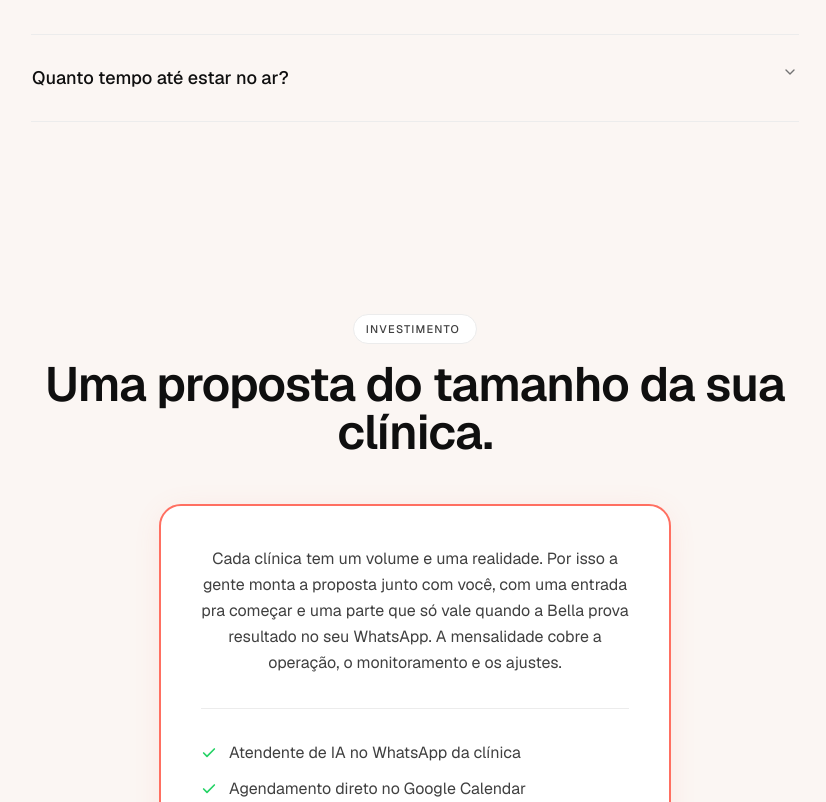
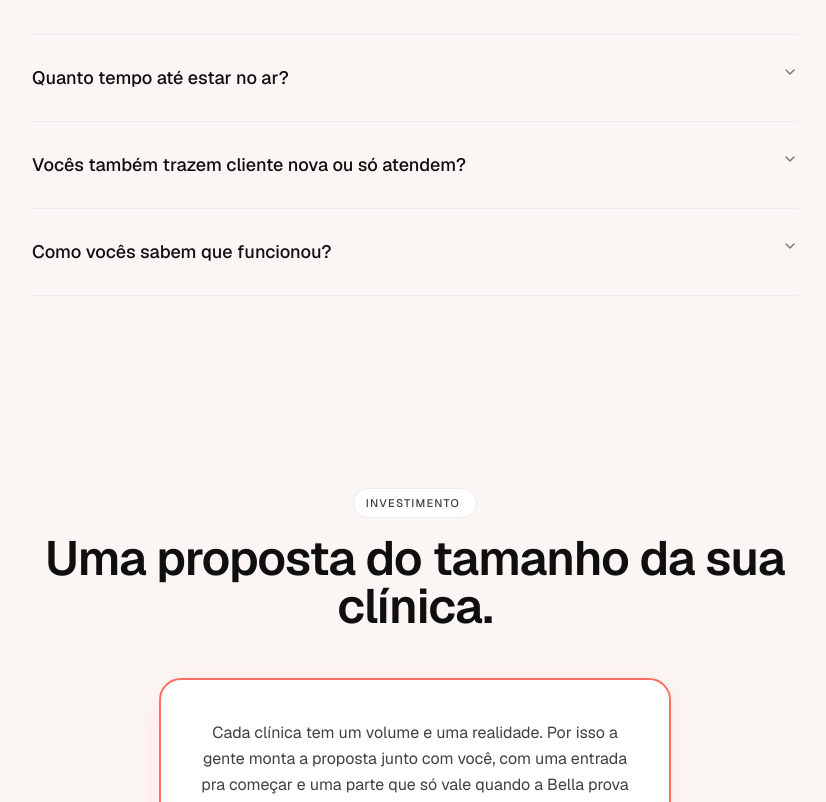
Before and after one commit to savinoo/bella-landing, a Next.js app: page / in a window 1280 px wide. Shown: the part 4180-4982 px from the top of the page, without its empty margins (225-1051 px from the left). Built offline with nearby package versions, Linux system fonts and the light colour scheme; no server answers.

Commit message:
landing: FAQ responde sobre trazer cliente e medir resultado

```diff
--- a/components/FAQ.tsx
+++ b/components/FAQ.tsx
@@ -22,6 +22,14 @@ const faqs = [
   {
     q: "Quanto tempo até estar no ar?",
     a: "Um dia útil. Você manda os procedimentos, preços, horário e endereço. A gente monta, treina no contexto da sua clínica, conecta no WhatsApp e testa junto antes de liberar pra cliente.",
+  },
+  {
+    q: "Vocês também trazem cliente nova ou só atendem?",
+    a: "Os dois. Além da Bella atender e agendar quem já chama, a gente produz conteúdo de vídeo pra trazer cliente nova, e mostra qual conteúdo virou agendamento. É o funil inteiro, não só o atendimento.",
+  },
+  {
+    q: "Como vocês sabem que funcionou?",
+    a: "Você tem uma página sua de métricas que liga cada peça de conteúdo ao lead e ao agendamento que ela trouxe, com a evolução ao longo do tempo. Dá pra ver de onde veio cada cliente. Sem isso ninguém consegue provar resultado de verdade.",
   },
 ]
 
```
